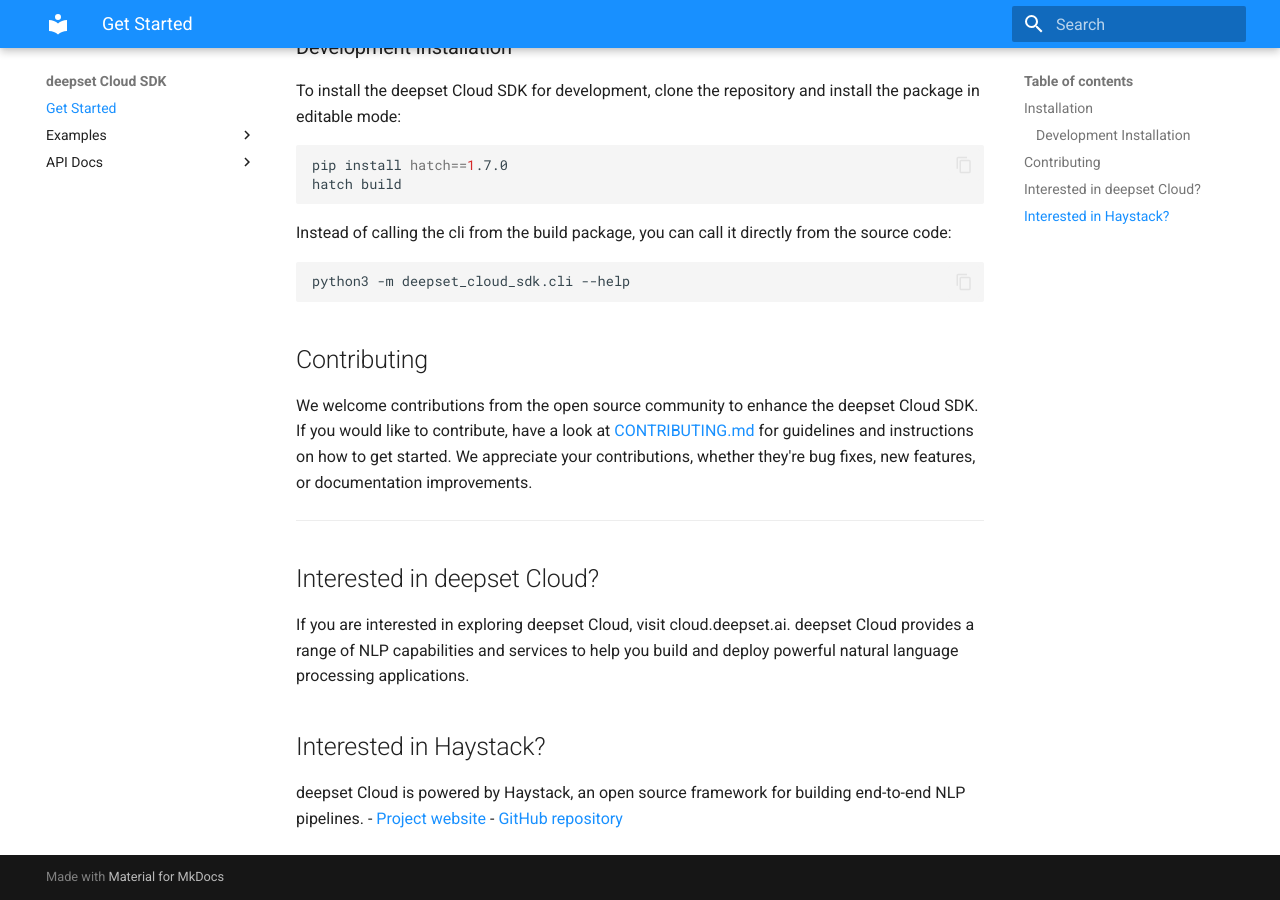
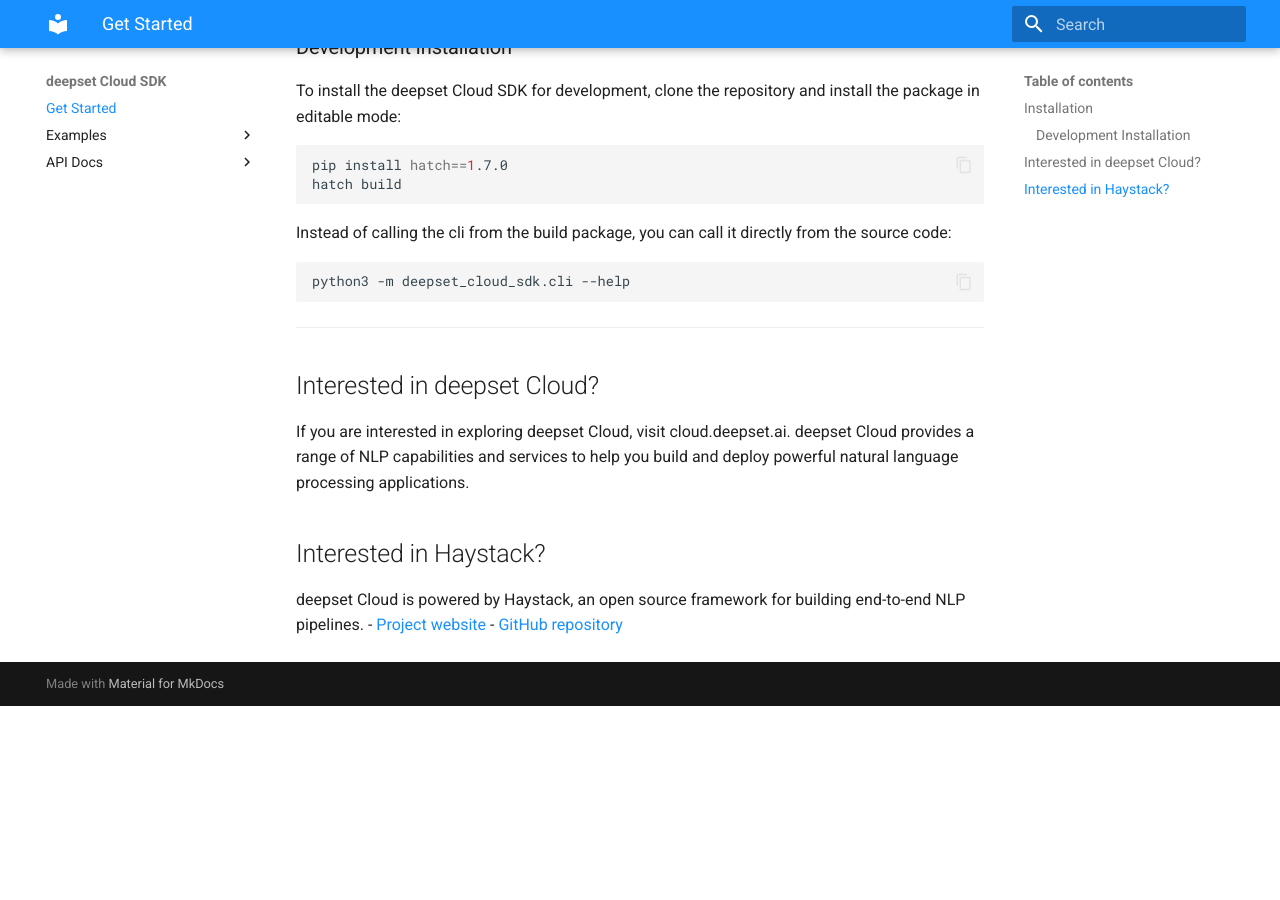
Before and after one commit to deepset-ai/deepset-cloud-sdk, an MkDocs documentation site: the page built from docs/index.md, in a window 1280 px wide and 900 px high, scrolled down 1162 px. Built offline with MkDocs 1.6.1 and Material for MkDocs 9.7.7, drawn with Linux system fonts in a browser that asks for light colours; after the commit the page ends 1868 px from its top, so only the background shows below that.

Commit message:
fix: drop index

````diff
--- a/docs/index.md
+++ b/docs/index.md
@@ -43,13 +43,7 @@
 python3 -m deepset_cloud_sdk.cli --help
 ```
 
-## Contributing
-We welcome contributions from the open source community to enhance the deepset Cloud SDK. If you would like to contribute, have a look at [CONTRIBUTING.md](CONTRIBUTING.md) for guidelines and instructions on how to get started.
-We appreciate your contributions, whether they're bug fixes, new features, or documentation improvements.
-
-
 ---
-
 ## Interested in deepset Cloud?
 If you are interested in exploring deepset Cloud, visit cloud.deepset.ai.
 deepset Cloud provides a range of NLP capabilities and services to help you build and deploy powerful
````
